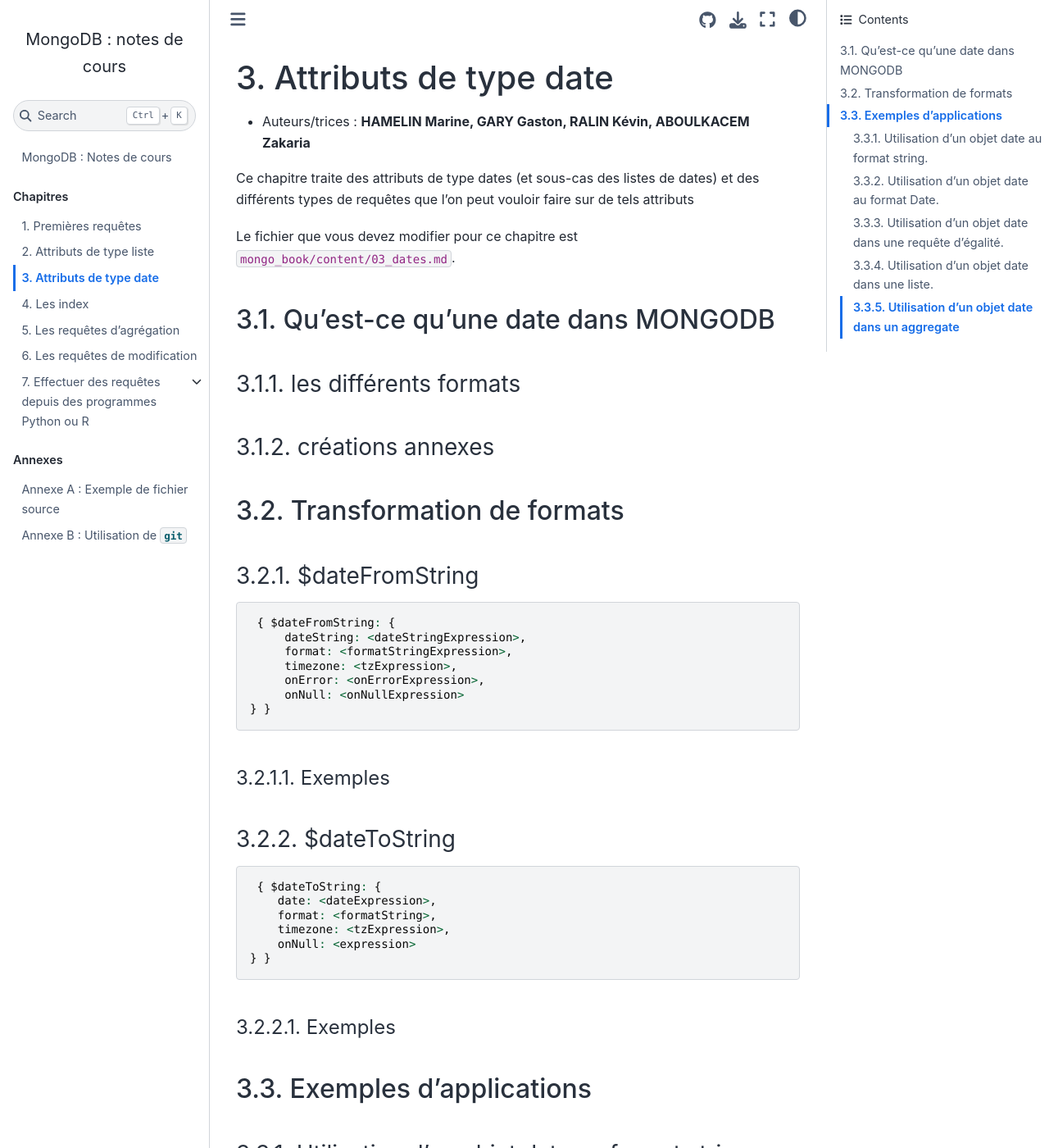
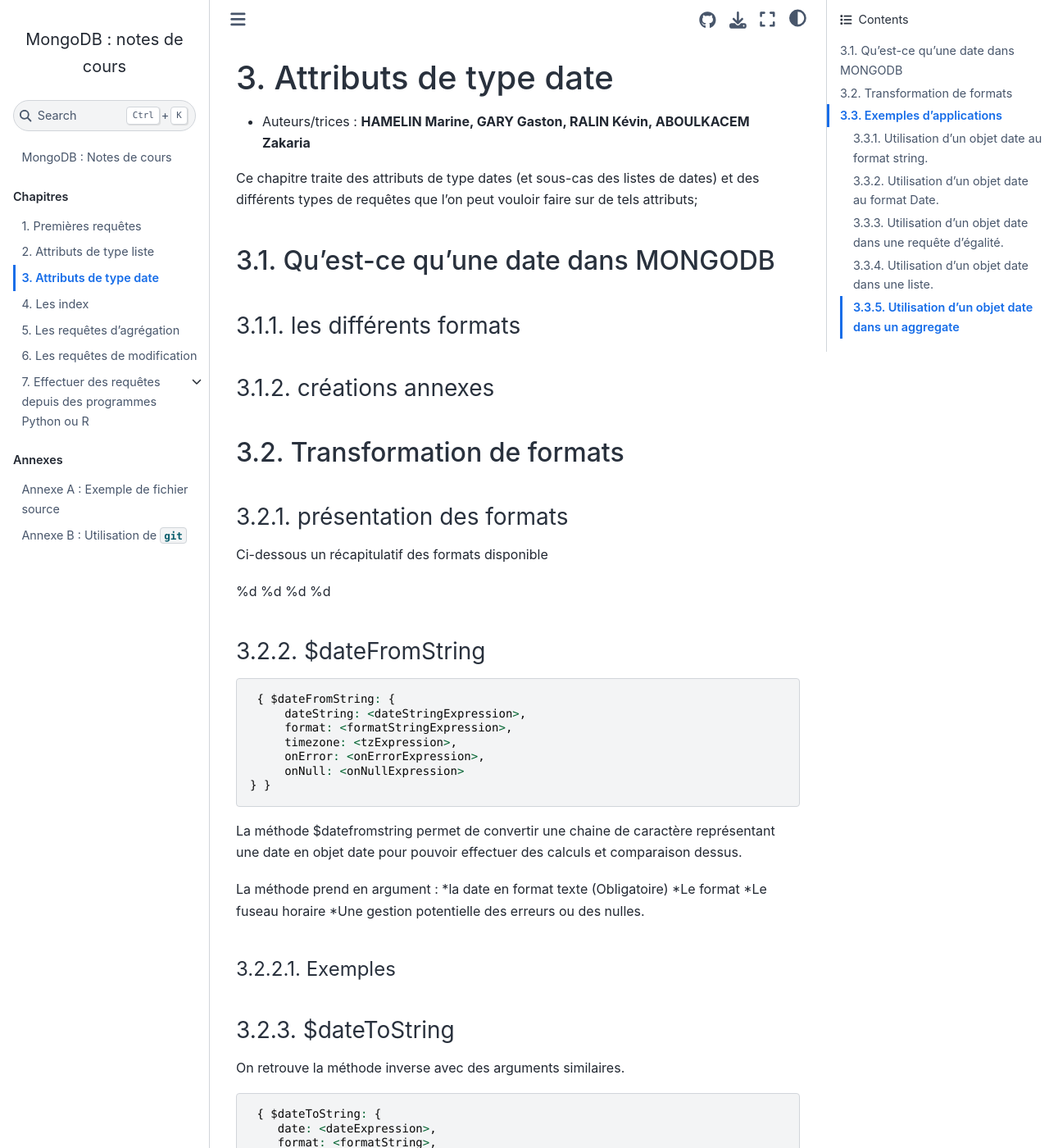
Before and after one commit to rtavenar/mongo_book, a Jupyter Book: the page built from content/03_dates.md, in a window 1280 px wide and 1400 px high. Shown: the whole window at 82% size. Built offline with Jupyter Book 1.0.4 settings and Sphinx 7.4.7 and the Sphinx Book theme 1.1.4, drawn with Linux system fonts in a browser that asks for light colours.

Commit message:
Update 03_dates.md

````diff
--- a/content/03_dates.md
+++ b/content/03_dates.md
@@ -17,9 +17,7 @@
 
 * Auteurs/trices : **HAMELIN Marine, GARY Gaston, RALIN Kévin, ABOULKACEM Zakaria**
 
-Ce chapitre traite des attributs de type dates (et sous-cas des listes de dates) et des différents types de requêtes que l'on peut vouloir faire sur de tels attributs
-
-Le fichier que vous devez modifier pour ce chapitre est `mongo_book/content/03_dates.md`.
+Ce chapitre traite des attributs de type dates (et sous-cas des listes de dates) et des différents types de requêtes que l'on peut vouloir faire sur de tels attributs;
 
 
 ## Qu'est-ce qu'une date dans MONGODB
@@ -29,6 +27,15 @@
 ### créations annexes
 
 ## Transformation de formats
+
+### présentation des formats
+
+Ci-dessous un récapitulatif des formats disponible
+
+<tr><td>%d</td></tr>
+<tr><td>%d</td></tr>
+<tr><td>%d</td></tr>
+<tr><td>%d</td></tr>
 
 ### $dateFromString
 
@@ -42,9 +49,21 @@
      onNull: <onNullExpression>
 } }
 ```
+La méthode $datefromstring permet de convertir une chaine de caractère représentant une date en objet date pour pouvoir effectuer des calculs et comparaison dessus.
+
+La méthode prend en argument :
+*la date en format texte (Obligatoire)
+*Le format
+*Le fuseau horaire
+*Une gestion potentielle des erreurs ou des nulles.
+
+
 #### Exemples
 
 ### $dateToString
+
+On retrouve la méthode inverse avec des arguments similaires.
+
 
 ```javascript
  { $dateToString: {
````
